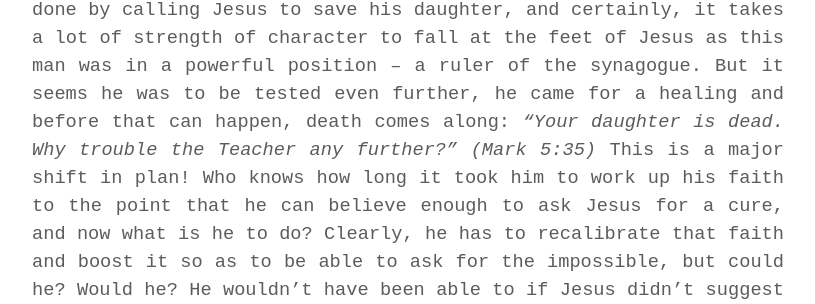
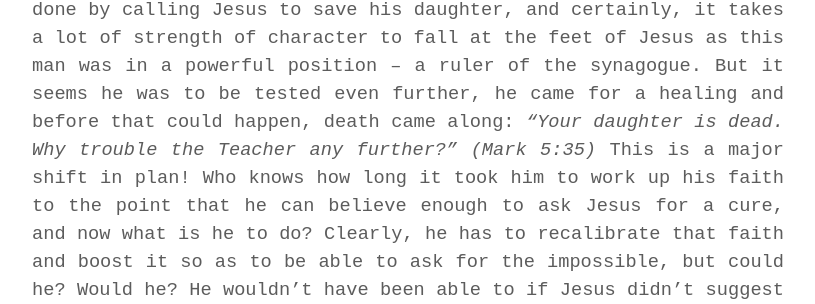
Before and after one commit to soulatcrossroad/dawnscribbler.github.io, a Jekyll site: the page built from _posts/2019-02-05-dead-end-is-not-the-end.md, in a window 1280 px wide and 900 px high, scrolled down 943 px. Shown: the part 317-621 px from the top of the window, without its empty margins (232-1047 px from the left). Built offline with Jekyll 4.4.1, drawn with Linux system fonts in a browser that asks for light colours; some web fonts are replaced; some of the changed text lies outside the part shown.

Commit message:
Update 2019-02-05-dead-end-is-not-the-end.md

```diff
--- a/_posts/2019-02-05-dead-end-is-not-the-end.md
+++ b/_posts/2019-02-05-dead-end-is-not-the-end.md
@@ -42,7 +42,7 @@ changing situations. He thought his work was already done by calling Jesus to
 save his daughter, and certainly, it takes a lot of strength of character to
 fall at the feet of Jesus as this man was in a powerful position – a ruler of
 the synagogue. But it seems he was to be tested even further, he came for a
-healing and before that can happen, death comes along: *"Your daughter is dead.
+healing and before that could happen, death came along: *"Your daughter is dead.
 Why trouble the Teacher any further?" (Mark 5:35)* This is a major shift in
 plan! Who knows how long it took him to work up his faith to the point that he
 can believe enough to ask Jesus for a cure, and now what is he to do? Clearly,
```
